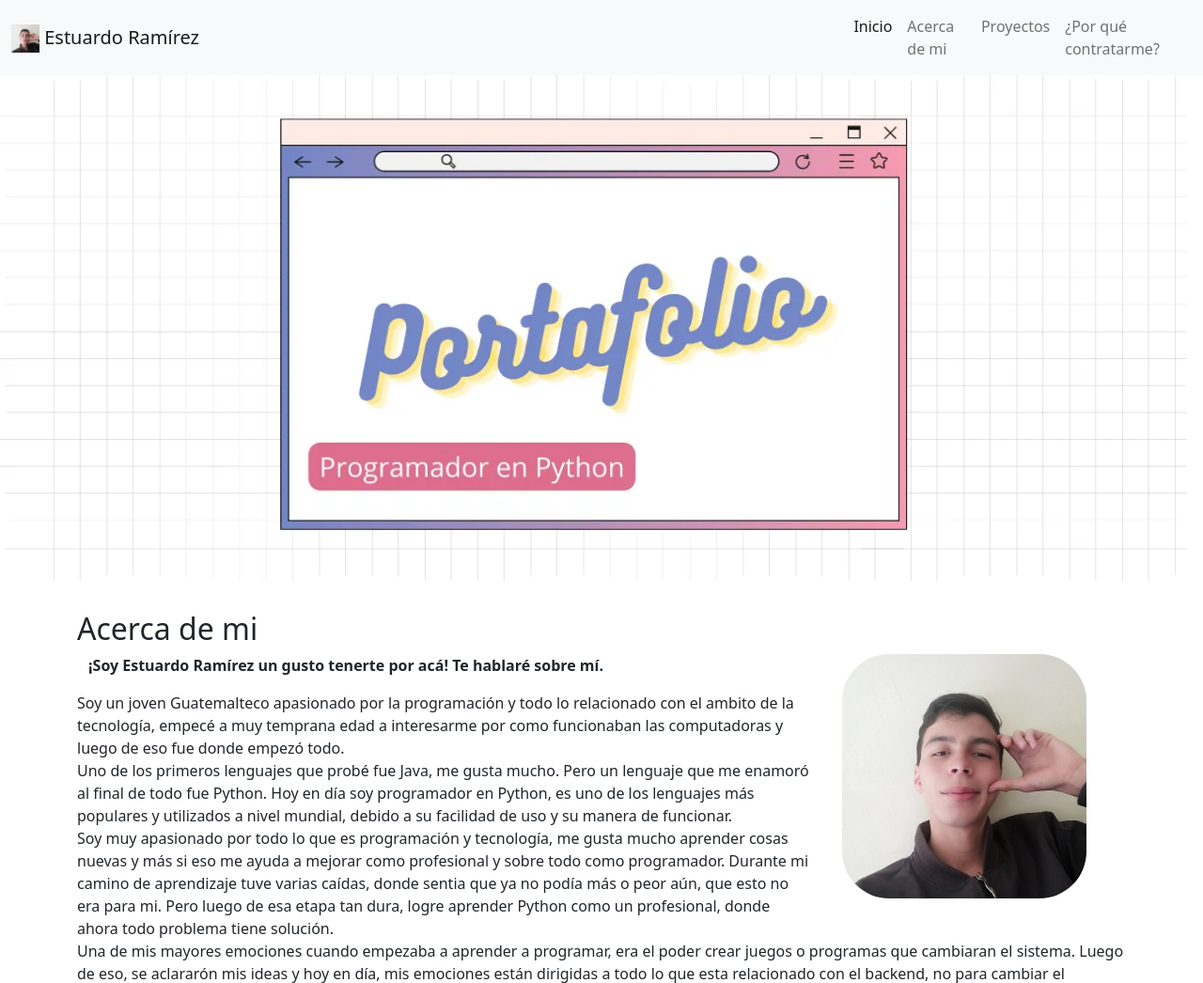
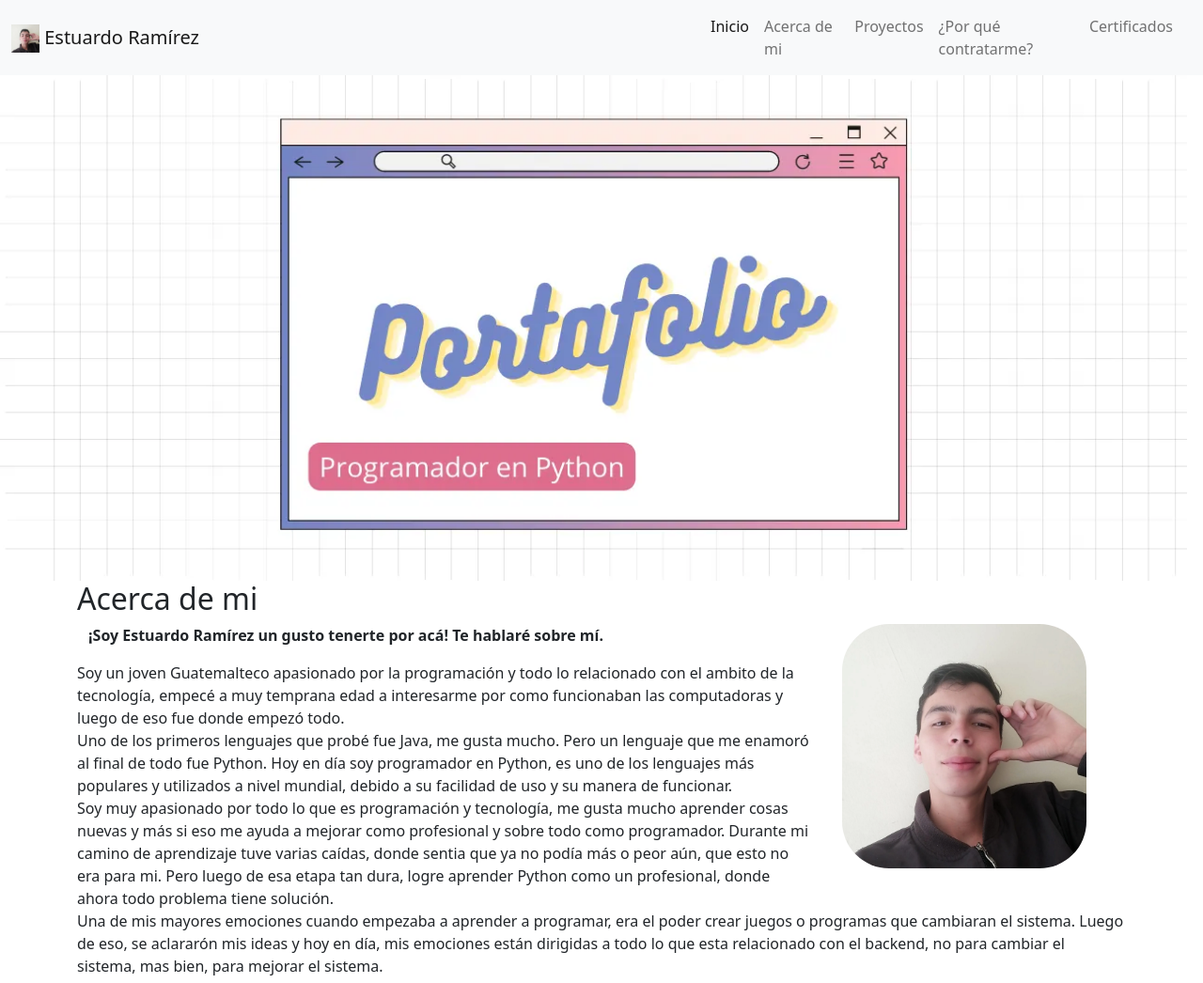
Before and after one commit to estuardodev/ServidorOld, a Django app: template Server/portafolio/templates/portafolio/index.html in a window 1280 px wide. Shown: the top 1046 px of the page at 94% size. Run offline with Django 4.2, Linux system fonts and the light colour scheme; the template is opened without the code that fills it, so the values that code supplies are empty.

Commit message:
Se mejoro el menu

```diff
--- a/Server/portafolio/static/portafolio/css/style.css
+++ b/Server/portafolio/static/portafolio/css/style.css
@@ -97,7 +97,7 @@
 
 @media only screen and (min-width: 1025px), (max-width: 1075px) {
     #navbarNav{
-        padding-left: 60%;
+        padding-left: 40%;
     }
 
     .a{
@@ -120,7 +120,7 @@
 
 @media only screen and (min-width: 1076px), (max-width: 1280px) {
     #navbarNav{
-        padding-left: 65%;
+        padding-left: 50%;
     }
     .a{
         padding-left: 50px;
@@ -140,7 +140,7 @@
 
 @media only screen and (min-width: 1281px) {
     #navbarNav{
-        padding-left: 70%;
+        padding-left: 60%;
     }
 
     .a{
--- a/Server/portafolio/templates/portafolio/index.html
+++ b/Server/portafolio/templates/portafolio/index.html
@@ -58,13 +58,15 @@
                   <li class="nav-item">
                     <a class="nav-link" href="#contrato">¿Por qué contratarme?</a>
                   </li>
+                  <li class="nav-item">
+                    <a class="nav-link" href="#certificaciones">Certificados</a>
+                  </li>
                 </ul>
               </div>
             </div>
           </nav>
           <img src="{% static 'portafolio/img/portafolio.webp' %}" width="" class="portada" alt="Imagen de Estuardo Ramírez" srcset="{% static 'portafolio/img/portafolio.webp' %} 1297w, {% static 'portafolio/img/portafolio.webp' %} 800w, {% static 'portafolio/img/portafolio.webp' %} 400w, {% static 'portafolio/img/portafolio.webp' %} 350w, {% static 'portafolio/img/portafolio.webp' %} 250w">
 
-          <h1>{{ip_cient}}</h1>
           <!--Acerca de mi-->
 
             <br>
```
